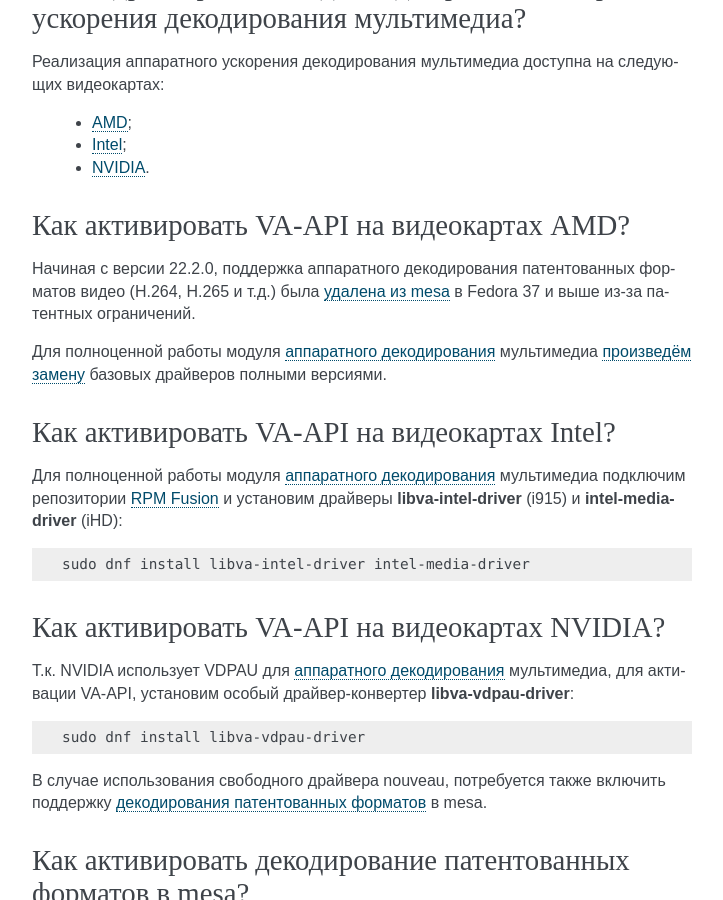
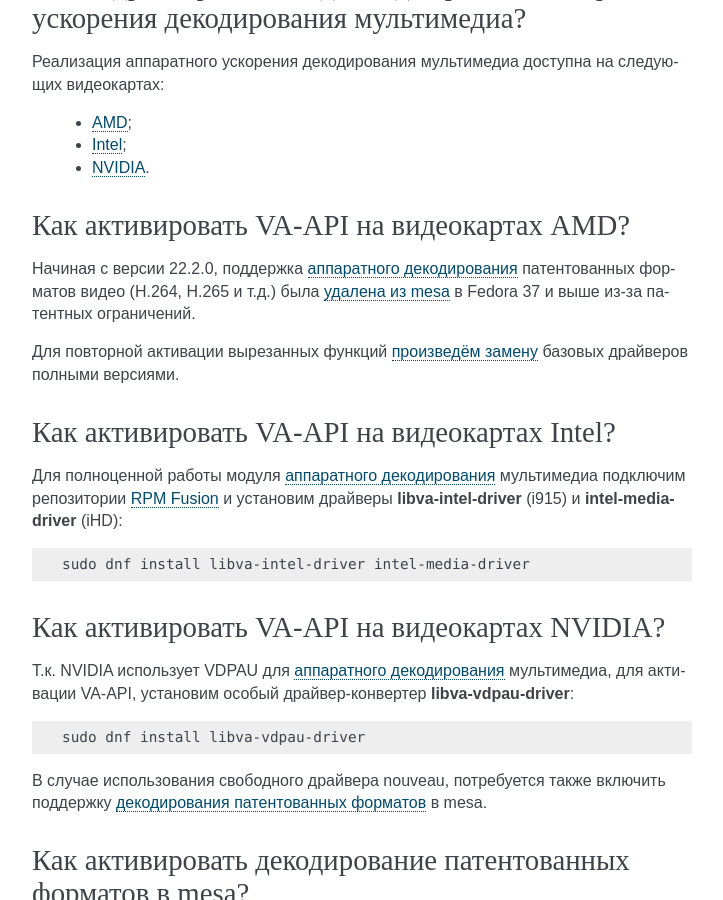
Before and after one commit to RussianFedora/FAQ, a Sphinx documentation site: the page built from source/hardware.rst, in a window 1280 px wide and 900 px high, scrolled down 25620 px. Shown: the whole window, without its empty margins (388-1111 px from the left). Built offline with Sphinx 7.4.7, drawn with Linux system fonts in a browser that asks for light colours; comment, search, counter and statistics services are not loaded.

Commit message:
Performed minor edit of vaapi-amd question.

```diff
--- a/source/hardware.rst
+++ b/source/hardware.rst
@@ -1432,9 +1432,9 @@
 Как активировать VA-API на видеокартах AMD?
 ================================================
 
-Начиная с версии 22.2.0, поддержка аппаратного декодирования патентованных форматов видео (H.264, H.265 и т.д.) была `удалена из mesa <https://src.fedoraproject.org/rpms/mesa/c/94ef544b3f2125912dfbff4c6ef373fe49806b52?branch=rawhide>`__ в Fedora 37 и выше из-за патентных ограничений.
-
-Для полноценной работы модуля :ref:`аппаратного декодирования <video-hwaccel>` мультимедиа :ref:`произведём замену <mesa-freeworld>` базовых драйверов полными версиями.
+Начиная с версии 22.2.0, поддержка :ref:`аппаратного декодирования <video-hwaccel>` патентованных форматов видео (H.264, H.265 и т.д.) была `удалена из mesa <https://src.fedoraproject.org/rpms/mesa/c/94ef544b3f2125912dfbff4c6ef373fe49806b52?branch=rawhide>`__ в Fedora 37 и выше из-за патентных ограничений.
+
+Для повторной активации вырезанных функций :ref:`произведём замену <mesa-freeworld>` базовых драйверов полными версиями.
 
 .. index:: hardware acceleration, vaapi, intel
 .. _vaapi-intel:
```
